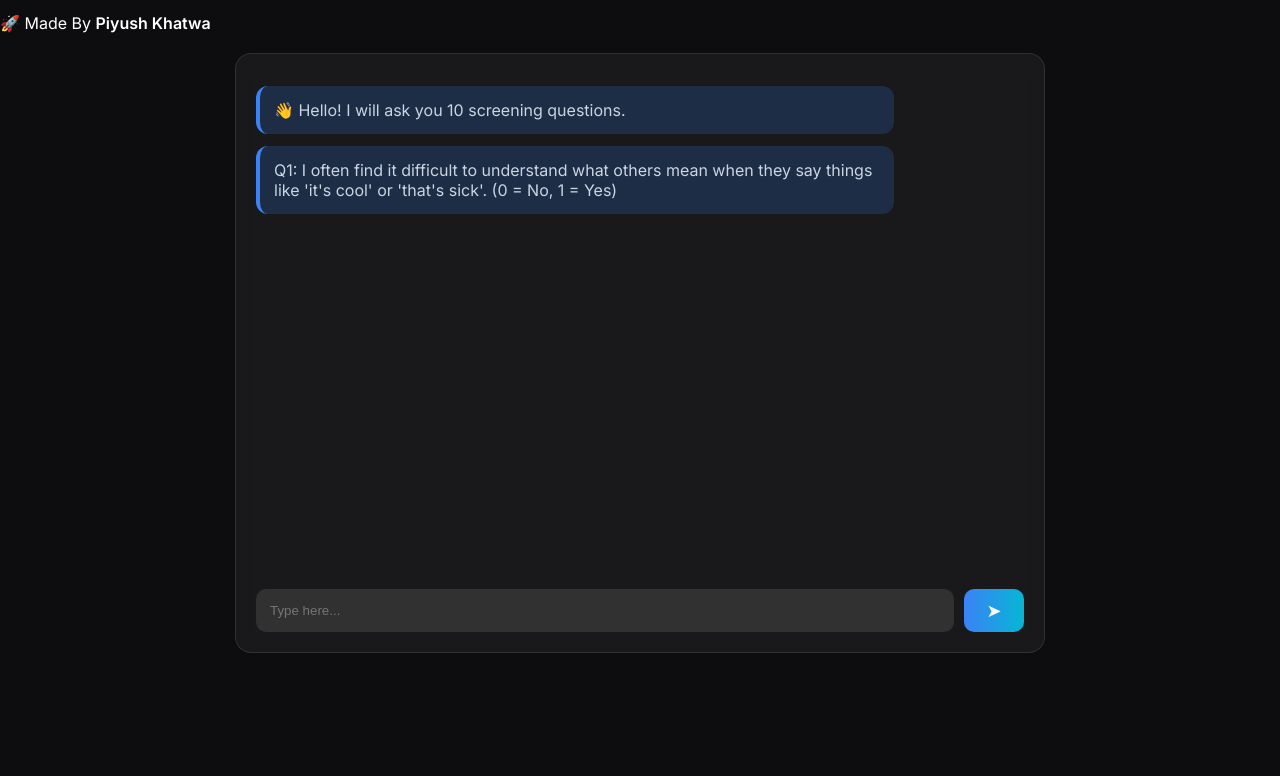
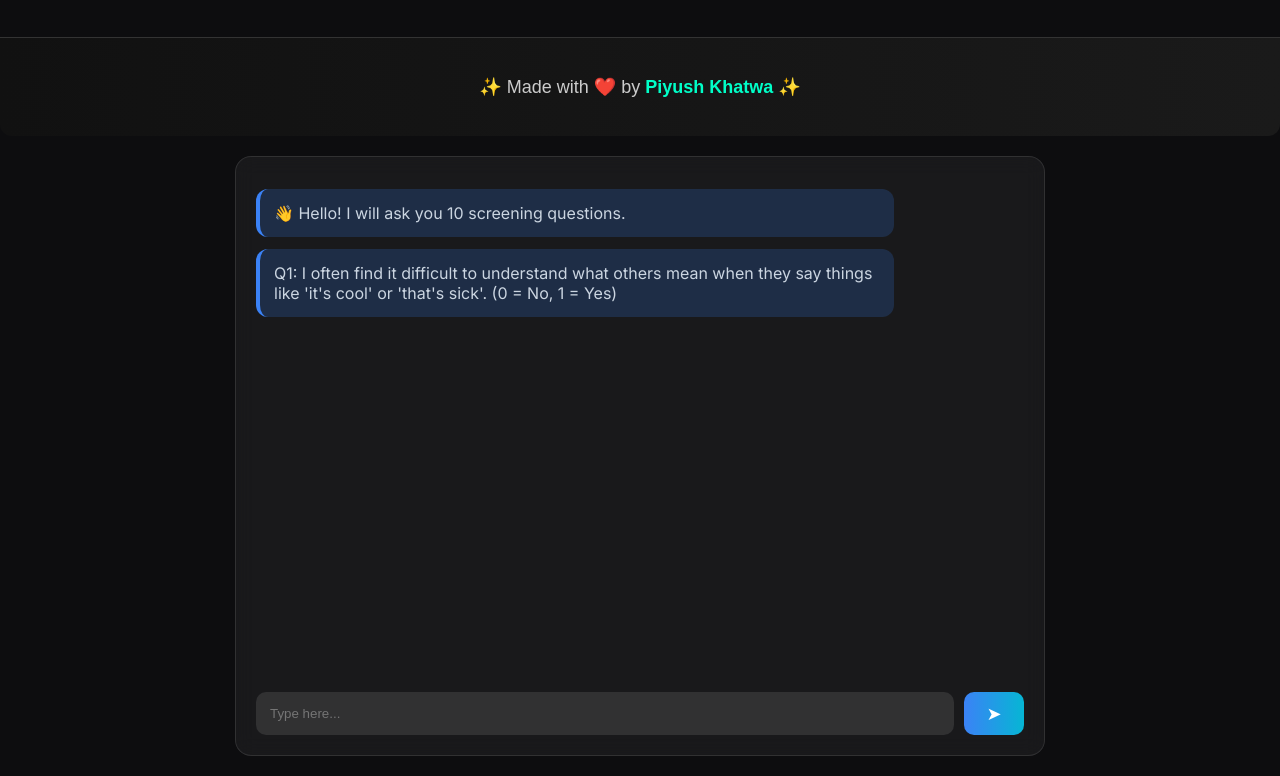
Before and after one commit to PiyushKhatwa/autisim-predictor, a plain HTML site: page autism-chatbot/frontend/index.html in a window 1280 px wide. Shown: the part 69-845 px from the top of the page. Before the commit the page ends 800 px from the top, so only its background shows below. Drawn offline with Linux system fonts and the light colour scheme.

Commit message:
Added footer - Made By Piyush Khatwa

```diff
--- a/autism-chatbot/frontend/index.html
+++ b/autism-chatbot/frontend/index.html
@@ -9,8 +9,11 @@
 
 <body>
     <div class="header">Autism Screening Assistant</div>
-    <footer class="pk-badge"><p>🚀 Made By <strong>Piyush Khatwa</strong></p>
+    <!-- Footer -->
+<footer class="pk-footer">
+    <p>✨ Made with ❤️ by <span>Piyush Khatwa</span> ✨</p>
 </footer>
+
 
     <div class="chat-container">
         <div id="chat-box" class="chat-box"></div>
```
Also changed, not shown: autism-chatbot/frontend/style.css (+12 -5 lines).
